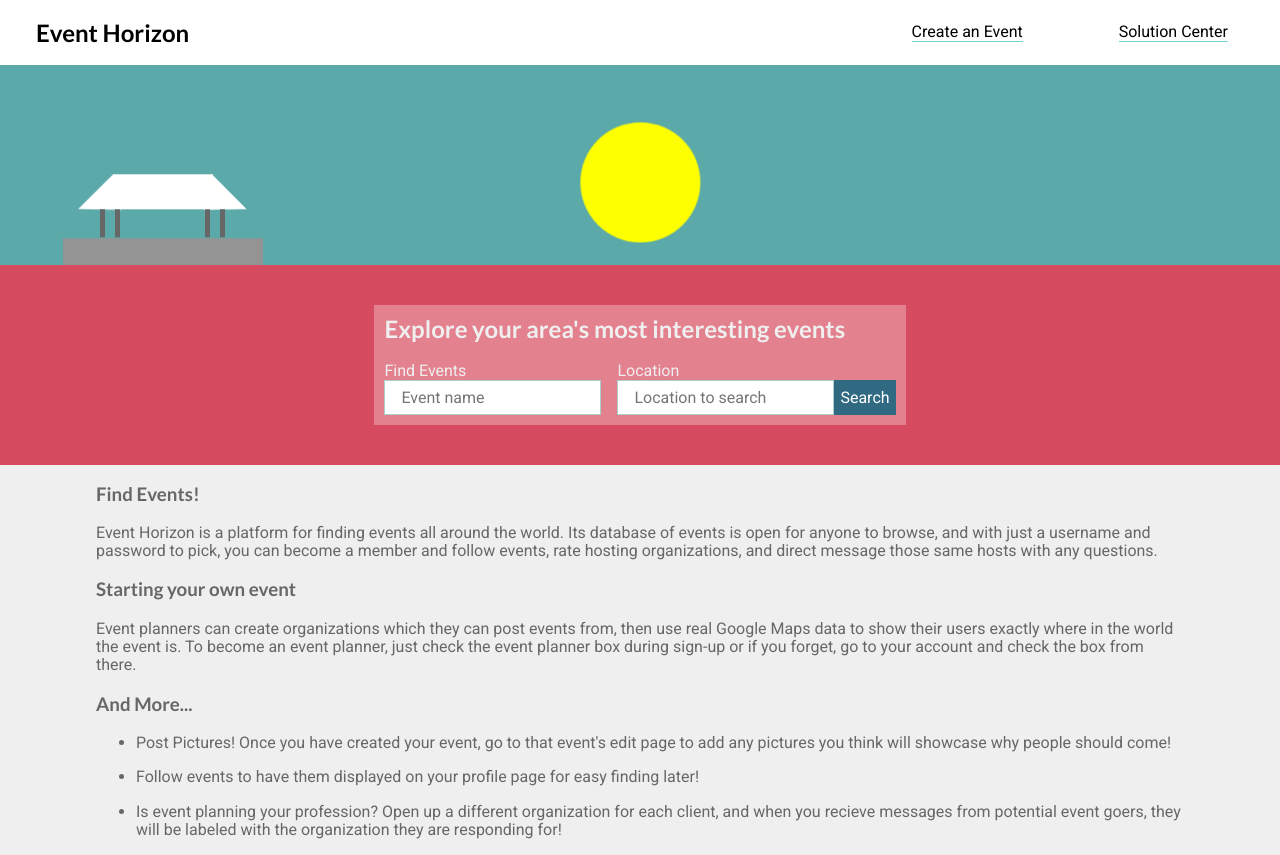
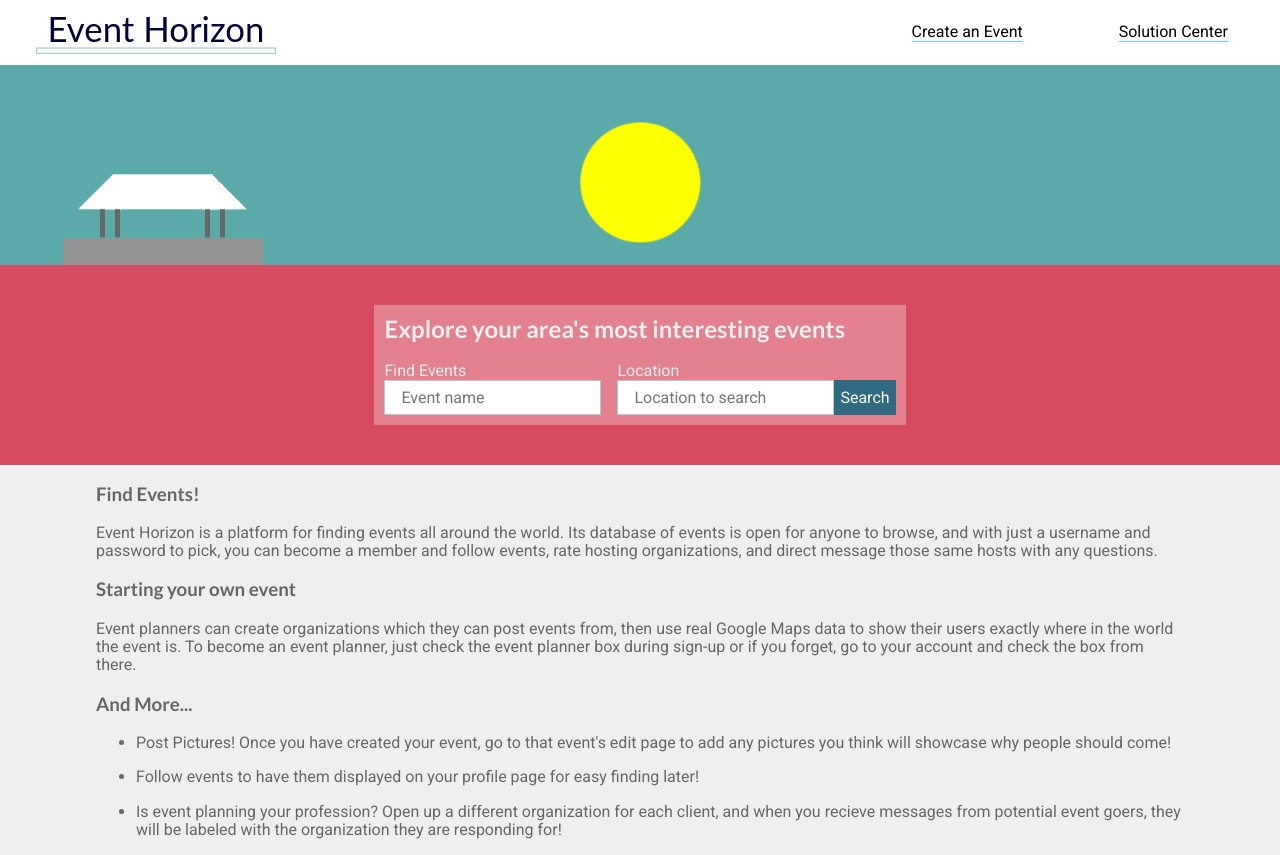
Before and after one commit to acherry125/Event-Horizon, a website: page public/index.html in a window 1280 px wide. Drawn offline with nearby package versions, Linux system fonts and the light colour scheme; files that its build step writes are made by us from their sources.

Commit message:
Replace logo with image

```diff
--- a/public/index.html
+++ b/public/index.html
@@ -16,7 +16,7 @@
 <body>
     <header>
         <nav class="nav">
-            <a class="nav__logo" href="/">Event Horizon</a>
+            <a class="nav__logo" href="/"><img src="images/eh.svg"></a>
             <div class="nav__links">
                 <a class="nav__links__link">Create an Event</a>
                 <a class="nav__links__link">Solution Center</a>
--- a/scss/styles.scss
+++ b/scss/styles.scss
@@ -80,6 +80,10 @@ h1,h2,h3,h4,h5,h6 {
         @extend %unstyled-link;
         font-size: 1.5rem;
         font-family: Lato;
+        img {
+            display: block;
+            width: 15rem;
+        }
     }
     .nav__links {
         @extend %unstyled-link;
```
Also changed, not shown: public/images/eh.svg (added).
